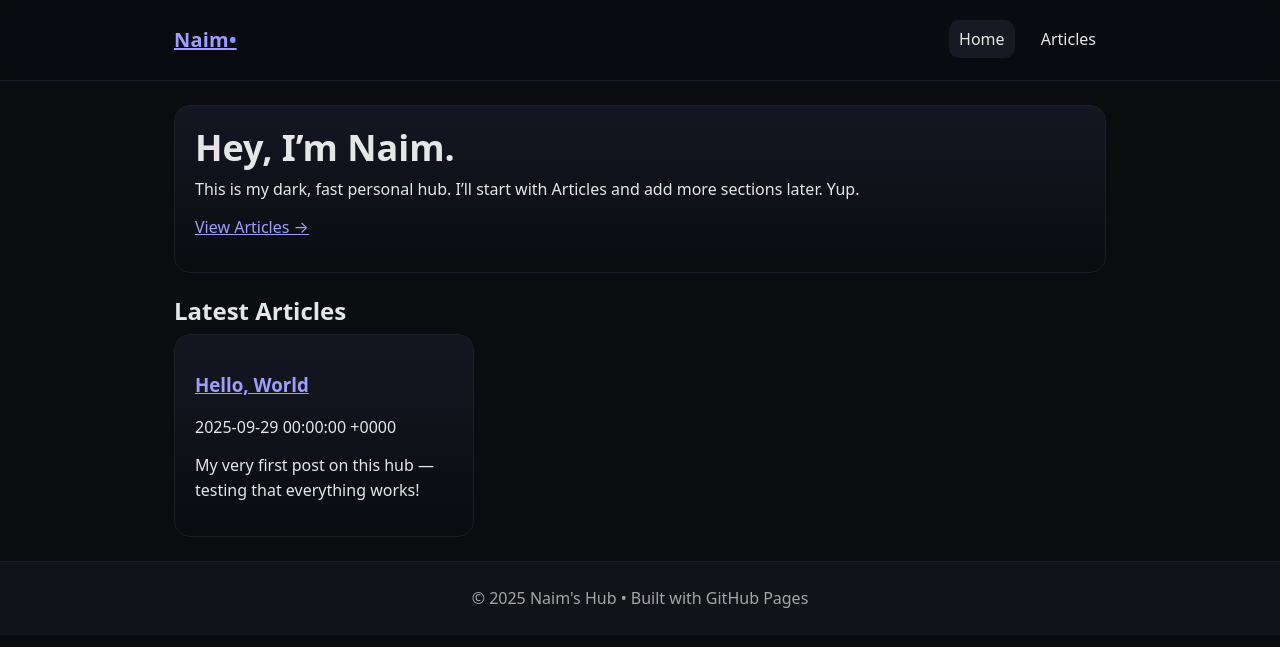
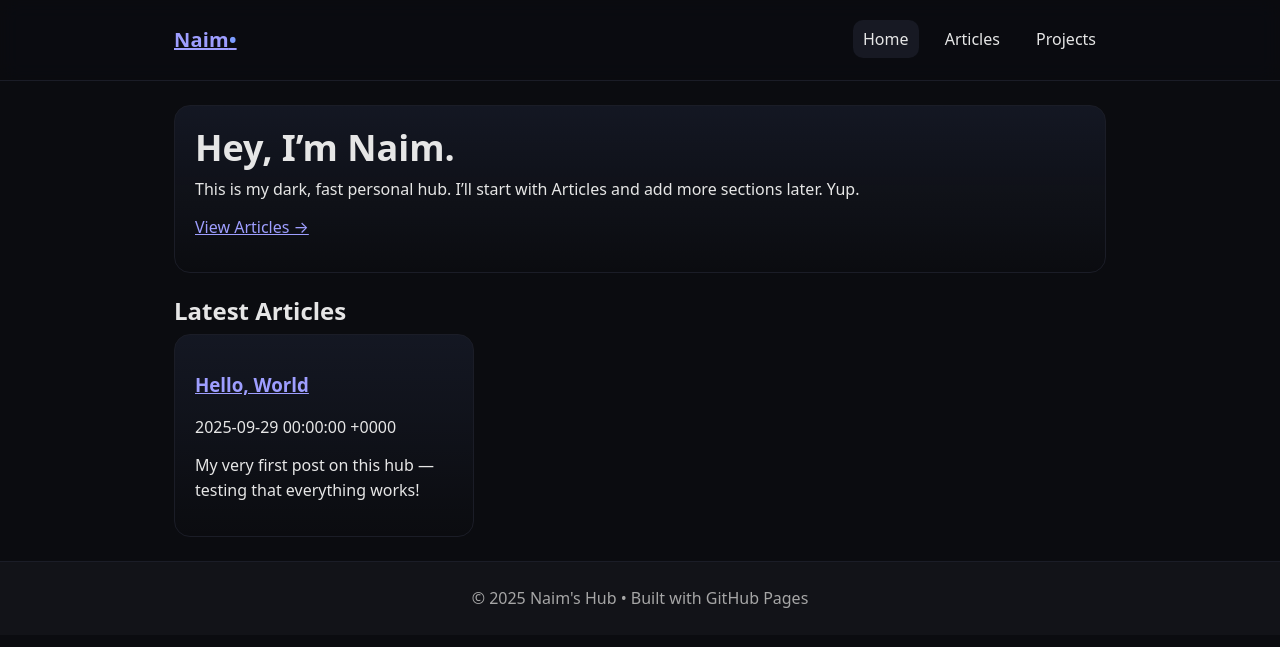
Before and after one commit to NightEye1545/NightEye1545.github.io, a Jekyll site: the page built from index.md, in a window 1280 px wide. Shown: the top 647 px of the page. Built offline with Jekyll 4.4.1, drawn with Linux system fonts in a browser that asks for light colours.

Commit message:
Update navigation.yml

```diff
--- a/_data/navigation.yml
+++ b/_data/navigation.yml
@@ -9,3 +9,9 @@
   path: /articles/
   show_in_header: true
   show_in_footer: true
+
+- key: projects
+  label: Projects
+  path: /projects/
+  show_in_header: true
+  show_in_footer: true
```
